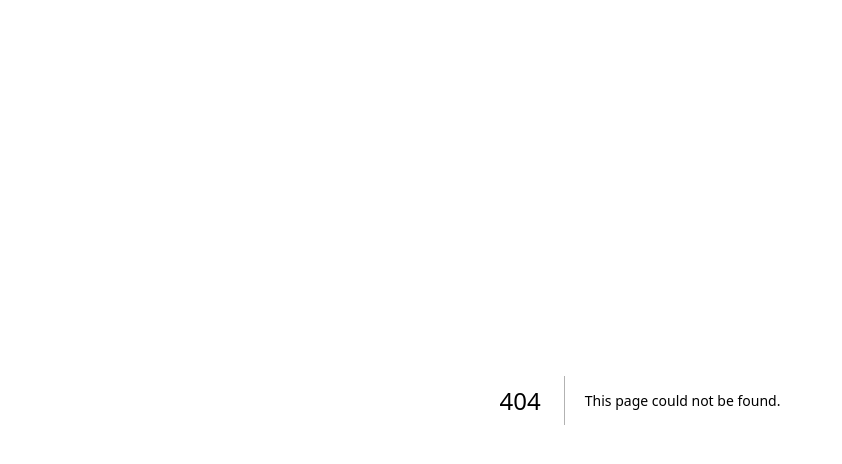
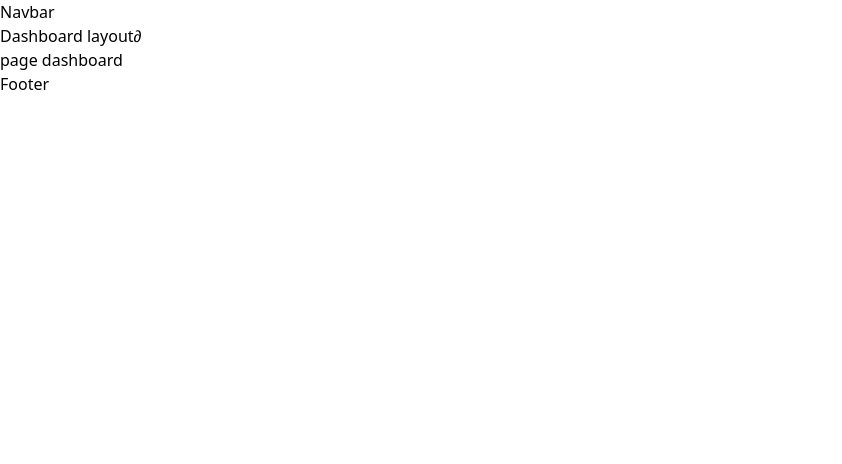
Before and after one commit to pdromoreno7/henry-m4-front-22b, a Next.js app: page /dashboard in a window 1280 px wide. Before the commit this address had no page. Shown: the top 464 px of the page, without its empty margins (0-842 px from the left). Built offline with nearby package versions, Linux system fonts and the light colour scheme.

Commit message:
clase de routing

```diff
--- a/package.json
+++ b/package.json
@@ -3,7 +3,7 @@
   "version": "0.1.0",
   "private": true,
   "scripts": {
-    "dev": "next dev",
+    "dev": "next dev --turbo",
     "build": "next build",
     "start": "next start",
     "lint": "next lint"
--- /dev/null
+++ b/src/app/components/Footer.tsx
@@ -0,0 +1,5 @@
+import React from "react";
+
+export default function Footer() {
+  return <div>Footer</div>;
+}
--- /dev/null
+++ b/src/app/components/Navbar.tsx
@@ -0,0 +1,7 @@
+import React from "react";
+
+function Navbar() {
+  return <div>Navbar</div>;
+}
+
+export default Navbar;
--- /dev/null
+++ b/src/app/dashboard/layout.tsx
@@ -0,0 +1,12 @@
+export default function RootLayoutDash({
+  children,
+}: Readonly<{
+  children: React.ReactNode;
+}>) {
+  return (
+    <section>
+      <h1>Dashboard layout∂</h1>
+      {children}
+    </section>
+  );
+}
--- /dev/null
+++ b/src/app/dashboard/page.tsx
@@ -0,0 +1,7 @@
+import React from "react";
+
+function page() {
+  return <div>page dashboard</div>;
+}
+
+export default page;
--- a/src/app/layout.tsx
+++ b/src/app/layout.tsx
@@ -1,6 +1,8 @@
 import type { Metadata } from "next";
 import localFont from "next/font/local";
 import "./globals.css";
+import Navbar from "./components/Navbar";
+import Footer from "./components/Footer";
 
 const geistSans = localFont({
   src: "./fonts/GeistVF.woff",
@@ -28,7 +30,9 @@ export default function RootLayout({
       <body
         className={`${geistSans.variable} ${geistMono.variable} antialiased`}
       >
+        <Navbar />
         {children}
+        <Footer />
       </body>
     </html>
   );
```
Also changed, not shown: src/app/about/page.tsx (added, +7 -0 lines), src/app/dashboard/setting/page.tsx (added, +7 -0 lines), src/app/product/[productID]/page.tsx (added, +14 -0 lines).
